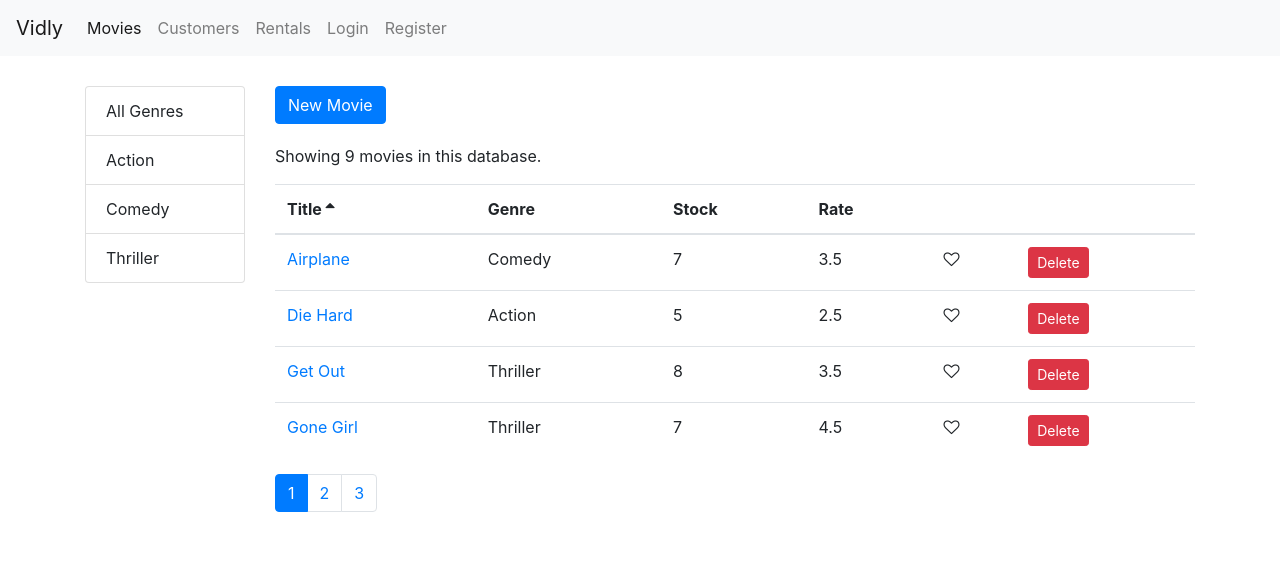
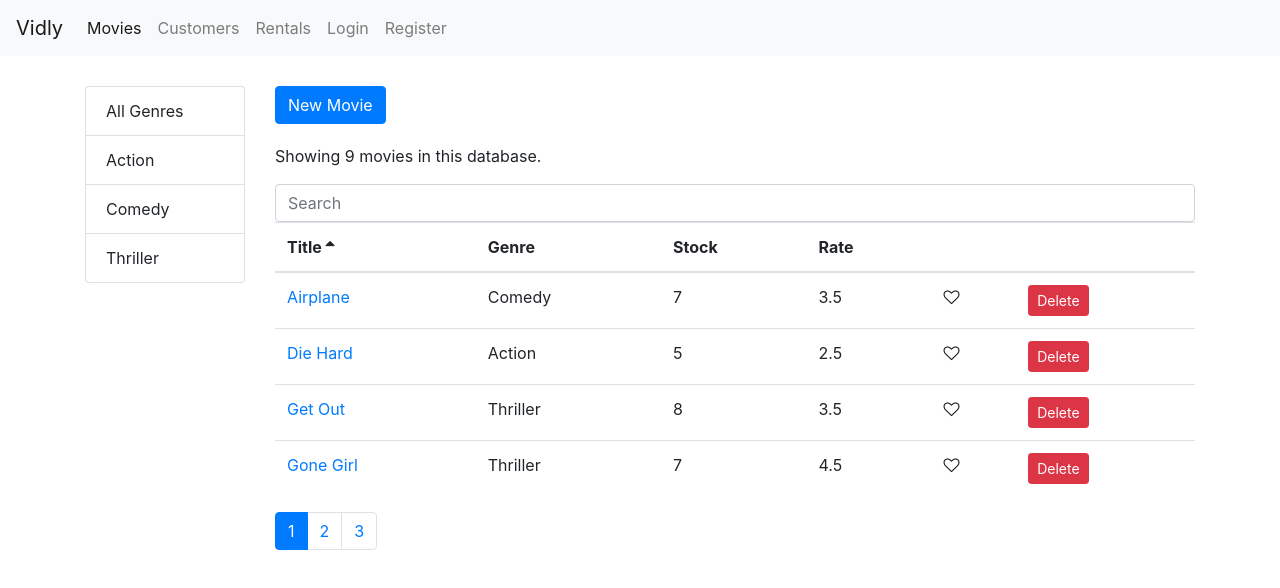
Before and after one commit to lopezg3000/vidly, a React (Create React App) app: page /movies in a window 1280 px wide. Shown: the top 588 px of the page. Built offline with nearby package versions, Linux system fonts and the light colour scheme.

Commit message:
searchBarBootstrapAdded

```diff
--- /dev/null
+++ b/src/components/common/searchBar.jsx
@@ -0,0 +1,11 @@
+import React from 'react';
+
+const SearchBar = () => {
+    return (
+        <form>
+            <input class="form-control " type="search" placeholder="Search" aria-label="Search" />
+        </form>
+    );
+}
+
+export default SearchBar;
--- a/src/components/movies.jsx
+++ b/src/components/movies.jsx
@@ -4,6 +4,7 @@ import { getMovies } from '../services/fakeMovieService';
 import { getGenres } from '../services/fakeGenreService';
 import ListGroup from './common/listGroup';
 import Pagination from './common/pagination';
+import SearchBar from './common/searchBar';
 import { paginate } from '../utils/paginate';
 import { Link } from 'react-router-dom';
 import _ from 'lodash';
@@ -102,6 +103,7 @@ class Movies extends Component {
                         New Movie
                     </Link>
                     <p>Showing {totalCount} movies in this database.</p>
+                    <SearchBar />
                     <MovieTable
                         movies={movies}
                         sortColumn={sortColumn}
```
